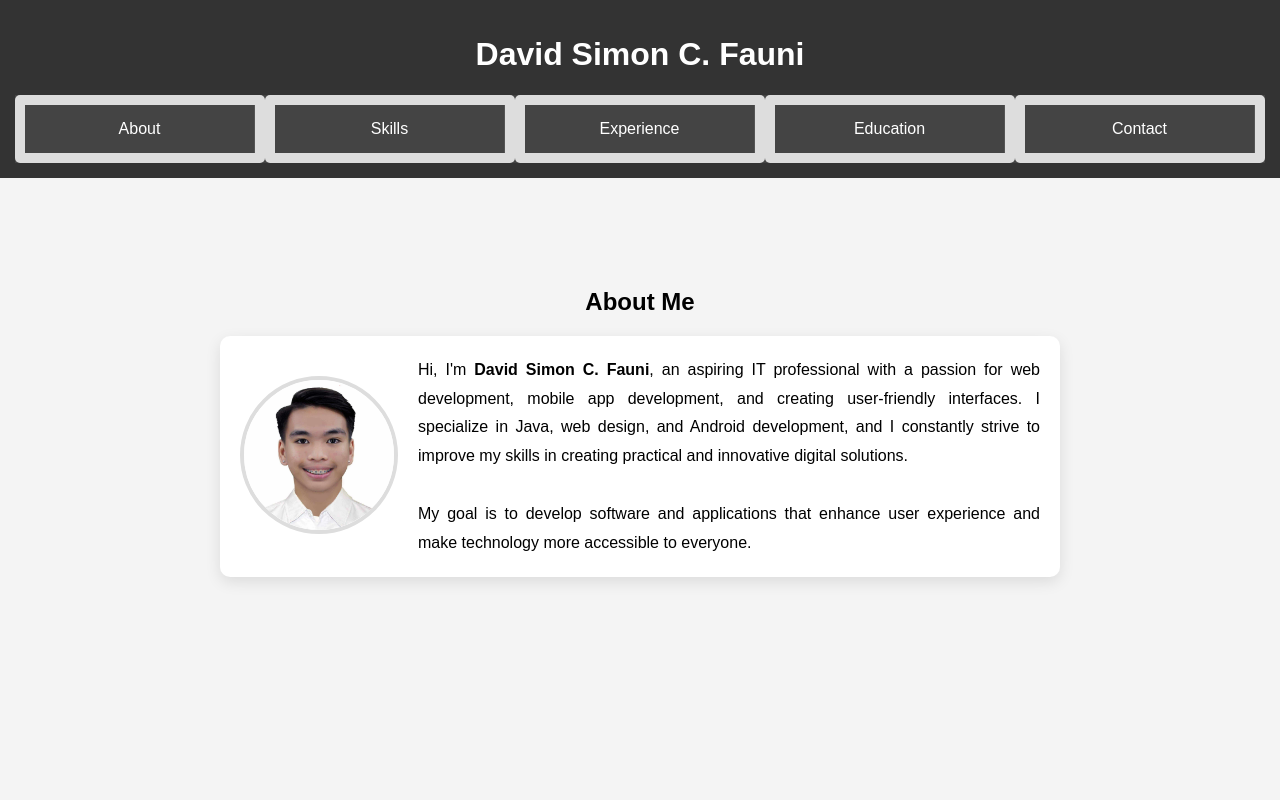
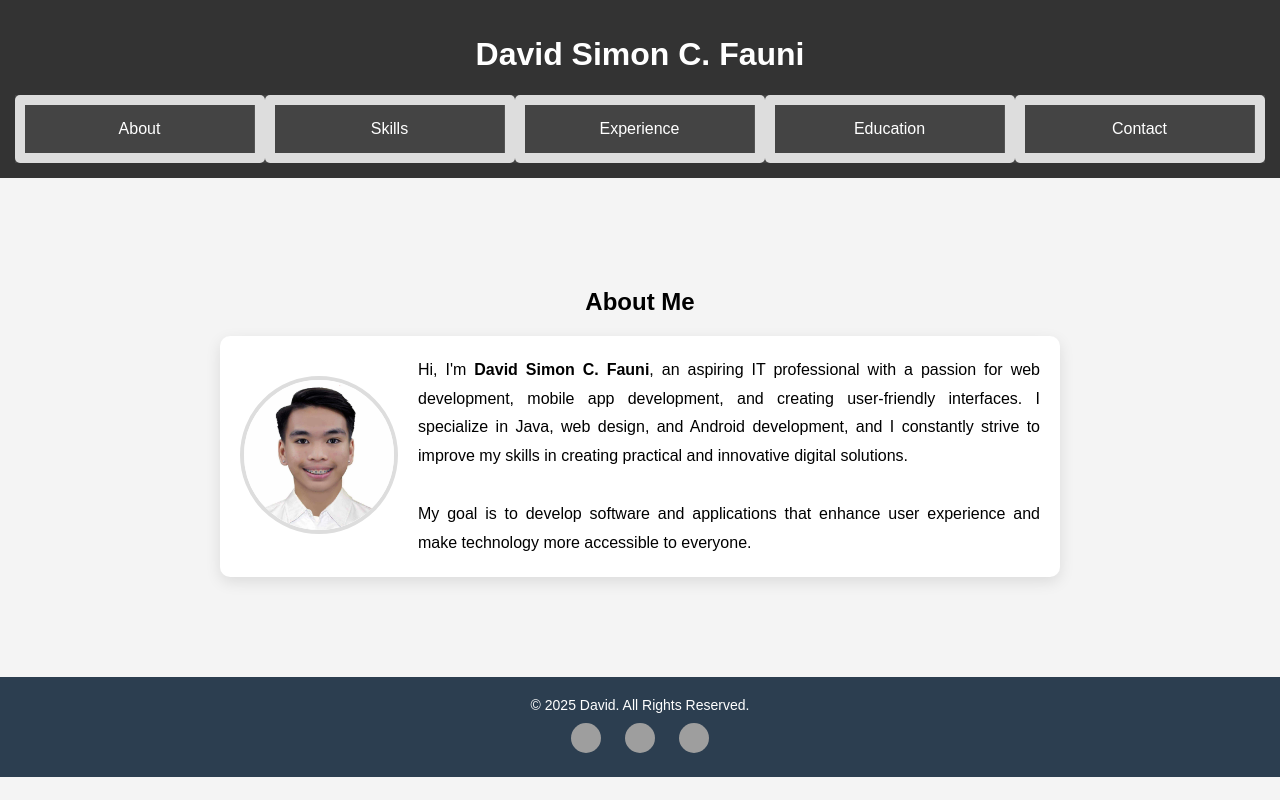
Before and after one commit to david-simon-fauni/portfolio, a plain HTML site: page index.html in a window 1280 px wide. Drawn offline with Linux system fonts and the light colour scheme; grey boxes are pictures that could not be loaded.

Commit message:
add footer and fixed work experience

```diff
--- a/index.html
+++ b/index.html
@@ -24,15 +24,15 @@
         <section id="experience" class="tab">
             <h2>Job Experience</h2>
             <div class="job">
-                <h3>Intern - Software Developer</h3>
-                <p><strong>XYZ Tech Company</strong> | June 202X - August 202X</p>
-                <p>Worked on web development projects using HTML, CSS, JavaScript, and Java. Assisted in debugging and UI/UX design improvements.</p>
+                <h3>Team member-Food Industry</h3>
+                <p><strong>Pizza Hut - SM Molino</strong> | April 2024 - September 2024</p>
+                <p>Worked as a team member at the back of the house. Being a all around and flexible member who can fill in different stations in need.</p>
             </div>
 
             <div class="job">
-                <h3>Freelance Web Developer</h3>
-                <p><strong>Self-Employed</strong> | 202X - Present</p>
-                <p>Designed and developed websites for small businesses and personal projects using modern web technologies.</p>
+                <h3>Freelance Video Editor</h3>
+                <p><strong>Self-Employed</strong> | 2024 - Present</p>
+                <p>Designed and editted videos for small businesses and company projects using modern video editing apps.</p>
             </div>
         </section>
     </div>
@@ -93,5 +93,23 @@
     </div>
 
     <script src="script.js"></script>
+
+    <footer>
+        <div class="footer-container">
+            <p>&copy; 2025 David. All Rights Reserved.</p>
+            <div class="footer-links">
+                <a href="https://www.facebook.com/SimoneFauni13/" target="_blank" title="Facebook">
+                    <img src="https://img.icons8.com/ios-filled/50/ffffff/facebook-circled--v1.png" alt="Facebook">
+                </a>
+                <a href="https://github.com/david-simon-fauni" target="_blank" title="GitHub">
+                    <img src="https://img.icons8.com/ios-filled/50/ffffff/github.png" alt="GitHub">
+                </a>
+                <a href="mailto:simonfauni08@gmail.com" title="Email">
+                    <img src="https://img.icons8.com/ios-filled/50/ffffff/email-open.png" alt="Email">
+                </a>
+            </div>
+        </div>
+    </footer>
+
 </body>
 </html>
--- a/style.css
+++ b/style.css
@@ -151,3 +151,42 @@ ul li {
     background-color: #218838;
     transform: scale(1.05);
 }
+footer {
+    background-color: #2c3e50;
+    color: white;
+    text-align: center;
+    padding: 20px 0;
+    margin-top: 50px;
+}
+
+.footer-container {
+    max-width: 1000px;
+    margin: 0 auto;
+}
+
+.footer-container p {
+    margin: 0;
+    font-size: 14px;
+}
+
+.footer-links {
+    margin-top: 10px;
+}
+
+.footer-links a {
+    margin: 0 10px;
+    text-decoration: none;
+    transition: 0.3s;
+}
+
+.footer-links img {
+    width: 30px;
+    height: 30px;
+    border-radius: 50%;
+    transition: transform 0.3s;
+}
+
+.footer-links a:hover img {
+    transform: scale(1.1);
+    filter: brightness(1.3);
+}
```
